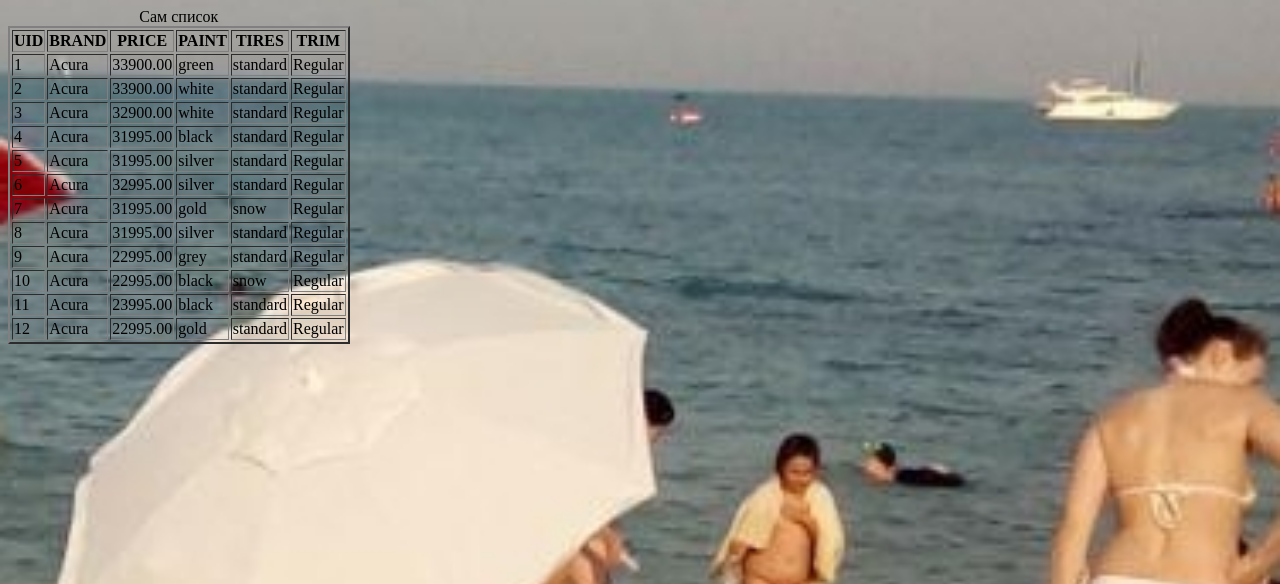
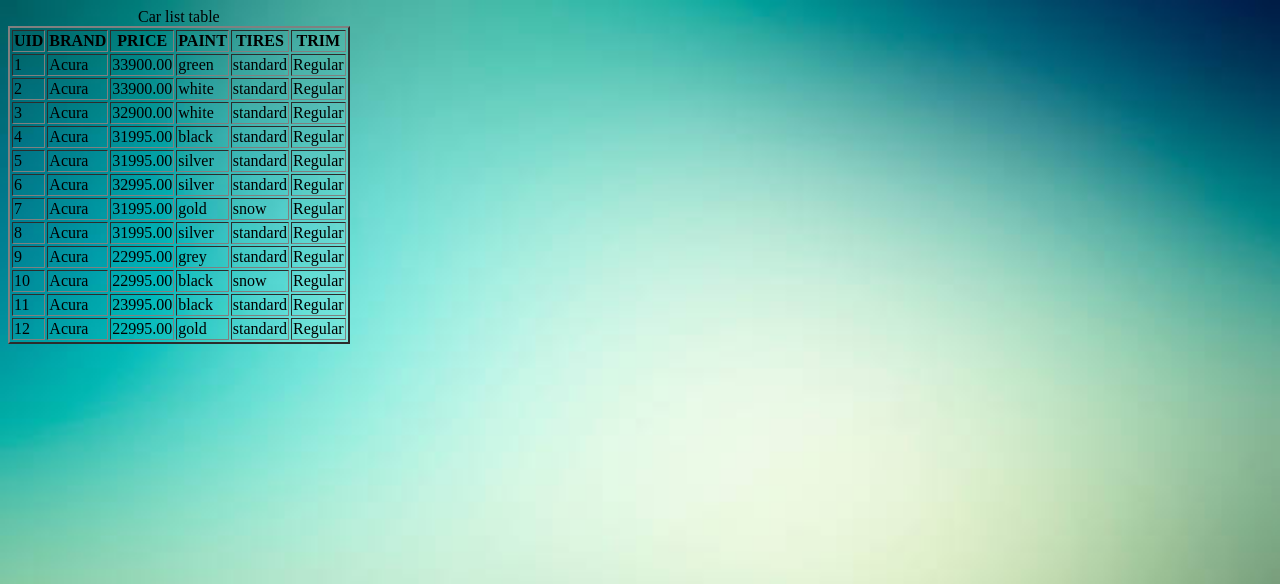
Before and after one commit to MOFFIO/car_showroom, a Django app: page / in a window 1280 px wide. Shown: the top 584 px of the page. Run offline with Django 3.2, Linux system fonts and the light colour scheme; data comes from the database, SQL or seed files in the repository.

Commit message:
add some fix 3

```diff
--- a/car_showroom/cars_project/static/cars_project/style.css
+++ b/car_showroom/cars_project/static/cars_project/style.css
@@ -3,6 +3,6 @@
 }
 
 body {
-    background: white url('images/background.jpg');
+    background: white url('images/background.jpeg');
     background-size: 100%;
 }
--- a/car_showroom/cars_project/templates/cars_project/index.html
+++ b/car_showroom/cars_project/templates/cars_project/index.html
@@ -2,13 +2,13 @@
 <html>
     <head>
      <meta charset="utf-8">
-    <title>Списочек моих ненаглядных машинок</title>
+    <title>Car list index</title>
 </head>
 {% load staticfiles %}
 <link rel="stylesheet" type="text/css" href="{% static 'cars_project/style.css' %}" />
 <body>
     <table border="2">
-        <caption>Сам список</caption>
+        <caption>Car list table</caption>
         <tr>
             <th>UID</th>
             <th>BRAND</th>
```
Also changed, not shown: car_showroom/cars_project/static/cars_project/images/background.jpeg (added), car_showroom/cars_project/static/cars_project/images/background.jpg (deleted).
